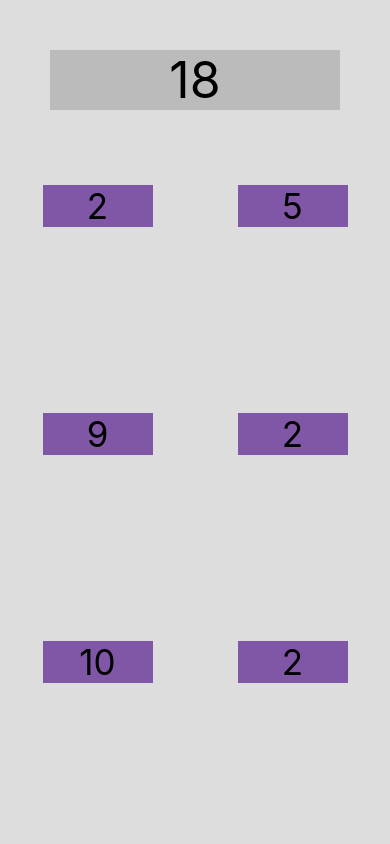
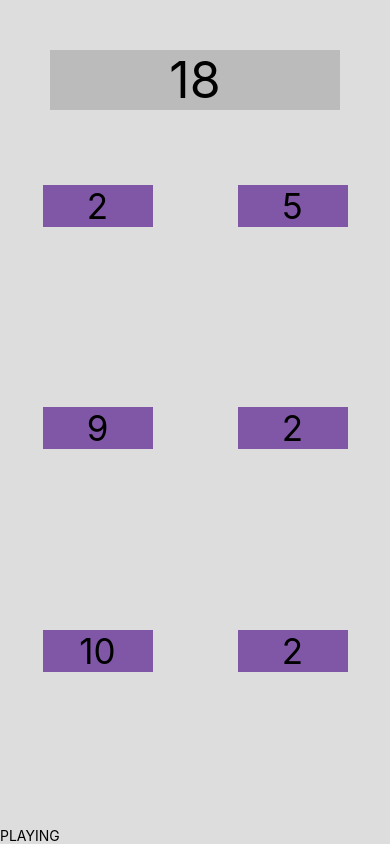
Before and after one commit to kianaa81/ReactNativeGame, a React Native app in the folder TargetSum/: screen / in a window 390 px wide. Built offline with nearby package versions, Linux system fonts and the light colour scheme.

Commit message:
Changed one of the selectedNumbers to selectedIds Added a <Text>{gameStatus}</Text>to show the status of the game

```diff
--- a/TargetSum/Game.js
+++ b/TargetSum/Game.js
@@ -28,7 +28,7 @@ class Game extends React.Component {
 
   selectNumber = (numberIndex) => {
     this.setState((prevState) => ({
-      selectedIds: [...prevState.selectedNumbers, numberIndex],
+      selectedIds: [...prevState.selectedIds, numberIndex],
     }));
   };
 
@@ -48,6 +48,7 @@ class Game extends React.Component {
   };
 
   render() {
+    const gameStatus = this.gameStatus();
     return (
       <View style={styles.container}>
         <Text style={styles.target}>{this.target}</Text>
@@ -62,6 +63,7 @@ class Game extends React.Component {
         />
         ))}
       </View>
+      <Text>{gameStatus}</Text>
       </View>
     );
   }
```
